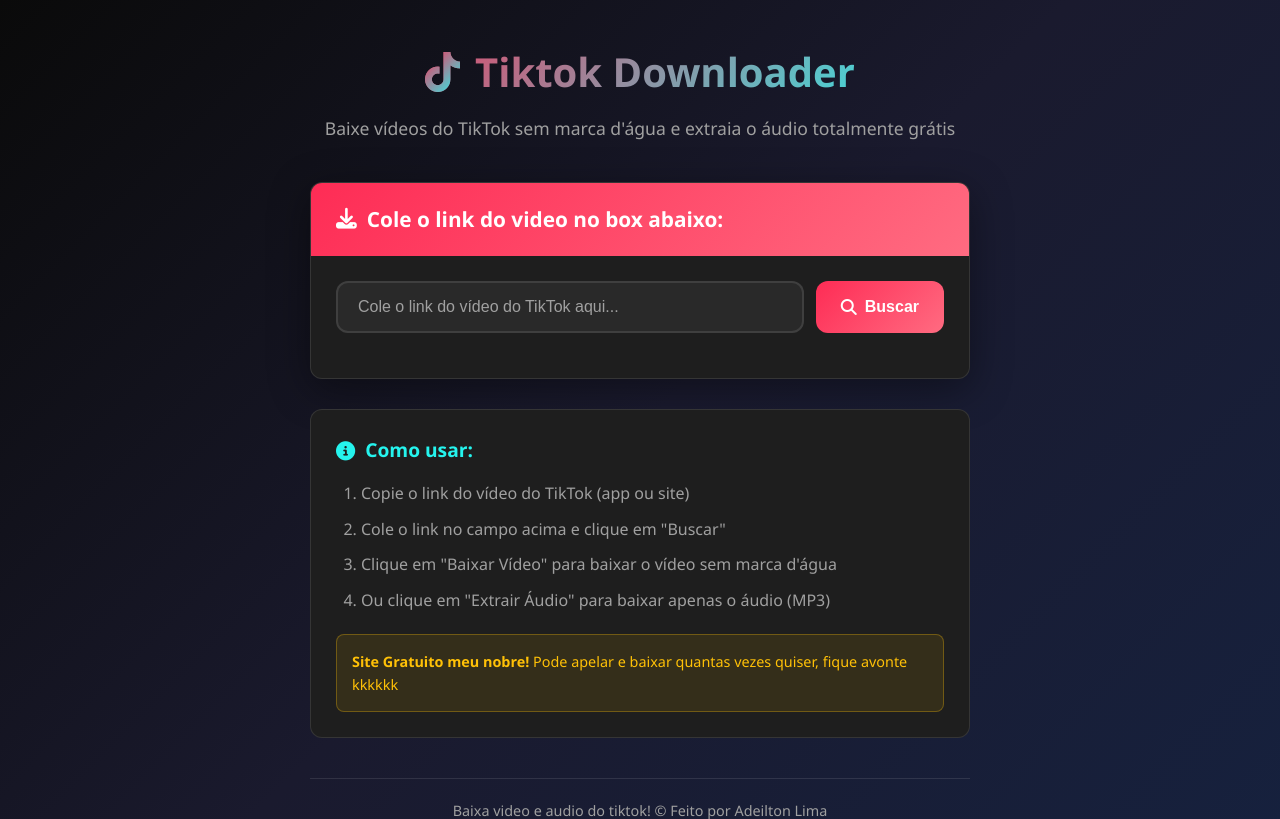
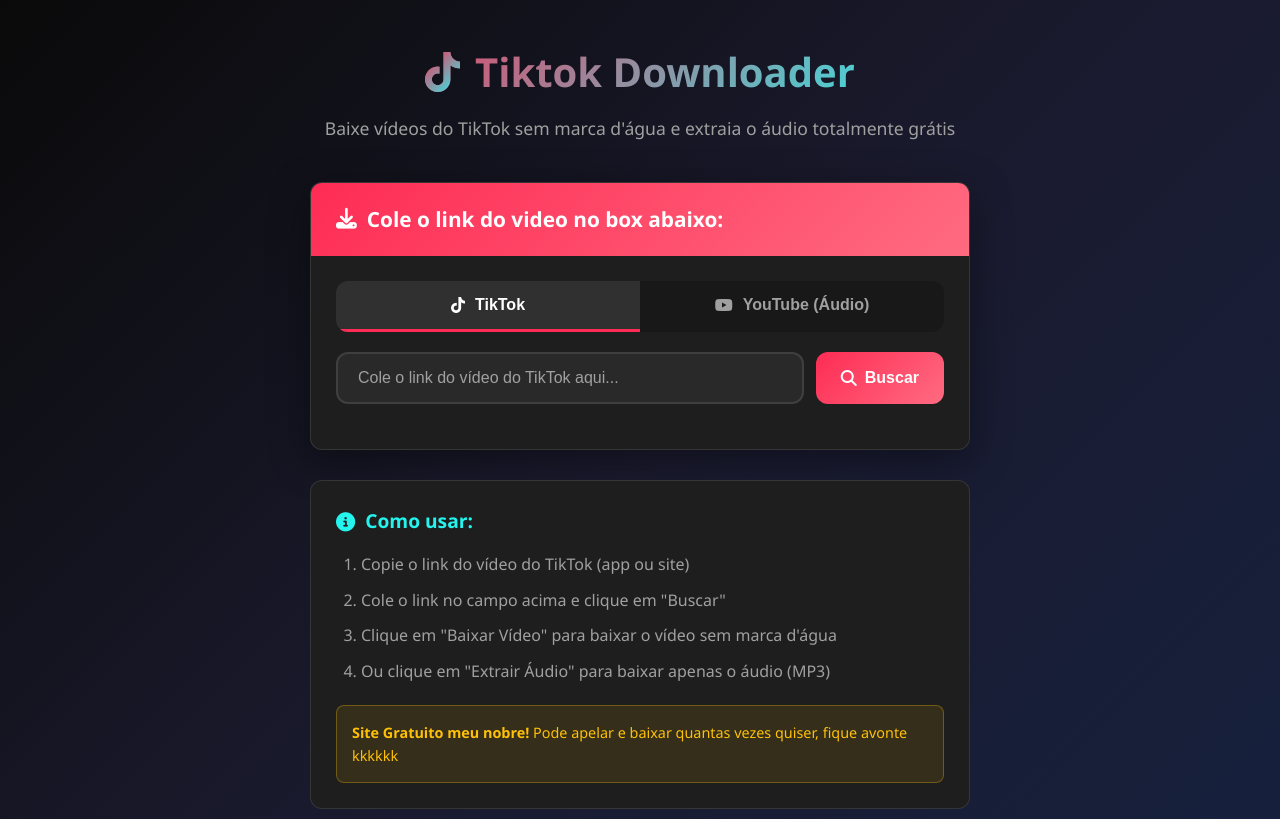
Before and after one commit to devadeiltonlima/tiktokdownloader, a Flask app: page / in a window 1280 px wide. Shown: the top 819 px of the page. Run offline with Flask 3, Linux system fonts and the light colour scheme.

Commit message:
Criei uma nova função de download de audios do youtube

```diff
--- a/app.py
+++ b/app.py
@@ -6,7 +6,8 @@ import requests
 import json
 import time
 from flask import Flask, render_template, request, jsonify, send_file, Response
-from moviepy.editor import VideoFileClip
+from moviepy.editor import VideoFileClip, AudioFileClip
+import yt_dlp
 
 app = Flask(__name__)
 app.config['MAX_CONTENT_LENGTH'] = 100 * 1024 * 1024  # 100MB limit
@@ -371,6 +372,121 @@ def cleanup():
         return jsonify({'success': False})
 
 
+@app.route('/download_youtube_stream')
+def download_youtube_stream():
+    """
+    Endpoint SSE para download de áudio do YouTube com progresso
+    """
+    url = request.args.get('url', '').strip()
+
+    def generate():
+        try:
+            import re
+
+            # Etapa 1: Validação
+            yield f"data: {json.dumps({'step': 'validating', 'progress': 5, 'message': '🔍 Validando link do YouTube...'})}\n\n"
+            time.sleep(0.3)
+
+            if not url:
+                yield f"data: {json.dumps({'step': 'error', 'message': 'URL não fornecida'})}\n\n"
+                return
+
+            # Limpar a URL
+            clean_url = url.strip()
+            print(f"[DEBUG] URL recebida: {clean_url}")
+
+            if 'youtube.com' not in clean_url and 'youtu.be' not in clean_url:
+                yield f"data: {json.dumps({'step': 'error', 'message': 'URL inválida do YouTube'})}\n\n"
+                return
+
+            # Etapa 2: Buscando informações (yt-dlp)
+            yield f"data: {json.dumps({'step': 'fetching', 'progress': 15, 'message': '📡 Conectando ao YouTube...'})}\n\n"
+
+            ydl_opts = {
+                'format': 'bestaudio/best',
+                'quiet': True,
+                'no_warnings': True,
+                'no_color': True,
+            }
+
+            info = None
+            try:
+                with yt_dlp.YoutubeDL(ydl_opts) as ydl:
+                    info = ydl.extract_info(clean_url, download=False)
+            except Exception as e:
+                error_msg = str(e)
+                # Limpar códigos ANSI de cor
+                error_msg = re.sub(r'\x1b\[[0-9;]*m', '', error_msg)
+                print(f"[DEBUG] Erro yt-dlp: {error_msg}")
+                yield f"data: {json.dumps({'step': 'error', 'message': f'Erro ao buscar vídeo: {error_msg[:100]}'})}\n\n"
+                return
+
+            if not info:
+                yield f"data: {json.dumps({'step': 'error', 'message': 'Vídeo não encontrado'})}\n\n"
+                return
+
+            title = info.get('title', 'YouTube Video')
+            author = info.get('uploader', 'Unknown')
+            duration = info.get('duration', 0)
+
+            # Verificar duração (limite de 1 hora para evitar travar o servidor)
+            if duration and duration > 3600:
+                yield f"data: {json.dumps({'step': 'error', 'message': 'Vídeo muito longo (max 1 hora).'})}\n\n"
+                return
+
+            yield f"data: {json.dumps({'step': 'found', 'progress': 30, 'message': f'✅ Vídeo encontrado: {title[:50]}...', 'title': title, 'author': author})}\n\n"
+
+            # Etapa 3: Preparando download
+            yield f"data: {json.dumps({'step': 'preparing', 'progress': 35, 'message': '📦 Preparando áudio...'})}\n\n"
+
+            video_id = info.get('id', uuid.uuid4().hex)
+            base_filename = f"youtube_audio_{video_id}"
+            final_filename = f"{base_filename}.mp3"
+
+            final_path = os.path.join(TEMP_DIR, final_filename)
+
+            # Etapa 4: Download direto para MP3 usando yt-dlp com ffmpeg
+            yield f"data: {json.dumps({'step': 'downloading', 'progress': 40, 'message': '⬇️ Baixando e convertendo áudio...'})}\n\n"
+
+            try:
+                ydl_opts_download = {
+                    'format': 'bestaudio/best',
+                    'outtmpl': os.path.join(TEMP_DIR, base_filename + '.%(ext)s'),
+                    'quiet': True,
+                    'no_color': True,
+                    'postprocessors': [{
+                        'key': 'FFmpegExtractAudio',
+                        'preferredcodec': 'mp3',
+                        'preferredquality': '192',
+                    }],
+                }
+
+                with yt_dlp.YoutubeDL(ydl_opts_download) as ydl:
+                    ydl.download([clean_url])
+
+                yield f"data: {json.dumps({'step': 'converting', 'progress': 85, 'message': '🎵 Finalizando conversão...'})}\n\n"
+
+            except Exception as ex:
+                error_msg = str(ex)
+                error_msg = re.sub(r'\x1b\[[0-9;]*m', '', error_msg)
+                yield f"data: {json.dumps({'step': 'error', 'message': f'Erro no download: {error_msg[:100]}'})}\n\n"
+                return
+
+            if os.path.exists(final_path):
+                yield f"data: {json.dumps({'step': 'finalizing', 'progress': 95, 'message': '✨ Finalizando...'})}\n\n"
+                time.sleep(0.5)
+
+                yield f"data: {json.dumps({'step': 'complete', 'progress': 100, 'message': '🎉 Download concluído!', 'video_filename': final_filename, 'title': title, 'author': author, 'is_audio': True})}\n\n"
+            else:
+                yield f"data: {json.dumps({'step': 'error', 'message': 'Erro ao salvar arquivo MP3'})}\n\n"
+
+        except Exception as e:
+            traceback.print_exc()
+            yield f"data: {json.dumps({'step': 'error', 'message': f'Erro crítico: {str(e)}'})}\n\n"
+
+    return Response(generate(), mimetype='text/event-stream')
+
+
 if __name__ == '__main__':
     print(f"Pasta temporária: {TEMP_DIR}")
     print("Servidor iniciado em http://127.0.0.1:5000")
--- a/fly.toml
+++ b/fly.toml
@@ -1,6 +1,6 @@
 # fly.toml app configuration file generated for tiktokdownloader
 
-app = "ttkddownbyadeilton" # <--- IMPORTANTE: Coloque o nome do seu app aqui!
+app = "ttkddownbyadeilton" #
 primary_region = "gru" # "gru" é São Paulo.
 
 [build]
--- a/static/style.css
+++ b/static/style.css
@@ -429,3 +429,44 @@ footer p {
         transform: rotate(360deg);
     }
 }
+/* Tabs */
+.tabs {
+    display: flex;
+    background: rgba(0, 0, 0, 0.2);
+    border-radius: var(--border-radius);
+    margin-bottom: 20px;
+    overflow: hidden;
+}
+
+.tab-btn {
+    flex: 1;
+    padding: 15px;
+    background: transparent;
+    border: none;
+    color: var(--text-secondary);
+    font-size: 1rem;
+    font-weight: 600;
+    cursor: pointer;
+    transition: all 0.3s ease;
+    border-radius: 0;
+    display: flex;
+    align-items: center;
+    justify-content: center;
+    gap: 10px;
+    border-bottom: 3px solid transparent;
+}
+
+.tab-btn.active {
+    background: rgba(255, 255, 255, 0.1);
+    color: var(--text-primary);
+    border-bottom-color: var(--primary-color);
+}
+
+.tab-btn[data-platform="youtube"].active {
+    border-bottom-color: #ff0000;
+}
+
+.tab-btn:hover:not(.active) {
+    background: rgba(255, 255, 255, 0.05);
+    color: var(--text-primary);
+}
--- a/templates/index.html
+++ b/templates/index.html
@@ -20,6 +20,15 @@
                     <h2><i class="fas fa-download"></i> Cole o link do video no box abaixo:</h2>
                 </div>
                 <div class="card-body">
+                <div class="tabs">
+                        <button class="tab-btn active" data-platform="tiktok" onclick="switchPlatform('tiktok')">
+                            <i class="fab fa-tiktok"></i> TikTok
+                        </button>
+                        <button class="tab-btn" data-platform="youtube" onclick="switchPlatform('youtube')">
+                            <i class="fab fa-youtube"></i> YouTube (Áudio)
+                        </button>
+                    </div>
+
                     <div class="input-group">
                         <input type="text" id="urlInput" placeholder="Cole o link do vídeo do TikTok aqui...">
                         <button id="downloadBtn" class="btn-primary">
@@ -86,6 +95,7 @@
         let currentAudioFilename = null;
         let currentVideoTitle = null;
         let eventSource = null;
+        let currentPlatform = 'tiktok';
 
         // Elements
         const urlInput = document.getElementById('urlInput');
@@ -111,7 +121,31 @@
         });
         downloadVideoBtn.addEventListener('click', downloadVideo);
         extractAudioBtn.addEventListener('click', extractAudio);
+        downloadVideoBtn.addEventListener('click', downloadVideo);
+        extractAudioBtn.addEventListener('click', extractAudio);
         newDownloadBtn.addEventListener('click', resetForm);
+
+        function switchPlatform(platform) {
+            currentPlatform = platform;
+
+            // Atualizar tabs
+            document.querySelectorAll('.tab-btn').forEach(btn => {
+                btn.classList.toggle('active', btn.dataset.platform === platform);
+            });
+
+            // Atualizar UI
+            if (platform === 'youtube') {
+                urlInput.placeholder = 'Cole o link do vídeo do YouTube aqui...';
+                downloadBtn.innerHTML = '<i class="fas fa-search"></i> Processar YouTube';
+                downloadBtn.style.background = 'linear-gradient(135deg, #ff0000, #cc0000)';
+            } else {
+                urlInput.placeholder = 'Cole o link do vídeo do TikTok aqui...';
+                downloadBtn.innerHTML = '<i class="fas fa-search"></i> Buscar';
+                downloadBtn.style.background = ''; // Volta ao CSS original
+            }
+
+            resetForm();
+        }
 
         function showStatus(message, type = 'info') {
             statusMessage.textContent = message;
@@ -157,9 +191,16 @@
                 return;
             }
 
-            if (!url.includes('tiktok.com')) {
-                showStatus('Por favor, insira um link válido do TikTok', 'error');
-                return;
+            if (currentPlatform === 'tiktok') {
+                if (!url.includes('tiktok.com')) {
+                    showStatus('Por favor, insira um link válido do TikTok', 'error');
+                    return;
+                }
+            } else {
+                if (!url.includes('youtube.com') && !url.includes('youtu.be')) {
+                    showStatus('Por favor, insira um link válido do YouTube', 'error');
+                    return;
+                }
             }
 
             // Cancelar conexão anterior se existir
@@ -175,7 +216,8 @@
 
             // Conectar ao SSE
             const encodedUrl = encodeURIComponent(url);
-            eventSource = new EventSource(`/download_stream?url=${encodedUrl}`);
+            const endpoint = currentPlatform === 'youtube' ? '/download_youtube_stream' : '/download_stream';
+            eventSource = new EventSource(`${endpoint}?url=${encodedUrl}`);
 
             eventSource.onmessage = function(event) {
                 const data = JSON.parse(event.data);
@@ -204,7 +246,18 @@
                     setTimeout(() => {
                         hideProgress();
                         actions.style.display = 'flex';
-                        showStatus('🎉 Vídeo pronto para download!', 'success');
+
+                        if (currentPlatform === 'youtube') {
+                            downloadVideoBtn.innerHTML = '<i class="fas fa-music"></i> Baixar MP3';
+                            downloadVideoBtn.className = 'btn-success'; // Manter verde ou mudar?
+                            extractAudioBtn.style.display = 'none'; // Já é áudio
+                        } else {
+                            downloadVideoBtn.innerHTML = '<i class="fas fa-video"></i> Baixar Vídeo (MP4)';
+                            extractAudioBtn.style.display = 'block';
+                            extractAudioBtn.innerHTML = '<i class="fas fa-music"></i> Extrair Áudio (MP3)';
+                        }
+
+                        showStatus(currentPlatform === 'youtube' ? '🎉 Áudio pronto!' : '🎉 Vídeo pronto para download!', 'success');
                         setButtonLoading(downloadBtn, false);
                     }, 1000);
 
```
Also changed, not shown: .github/workflows/fly.yml (deleted).
